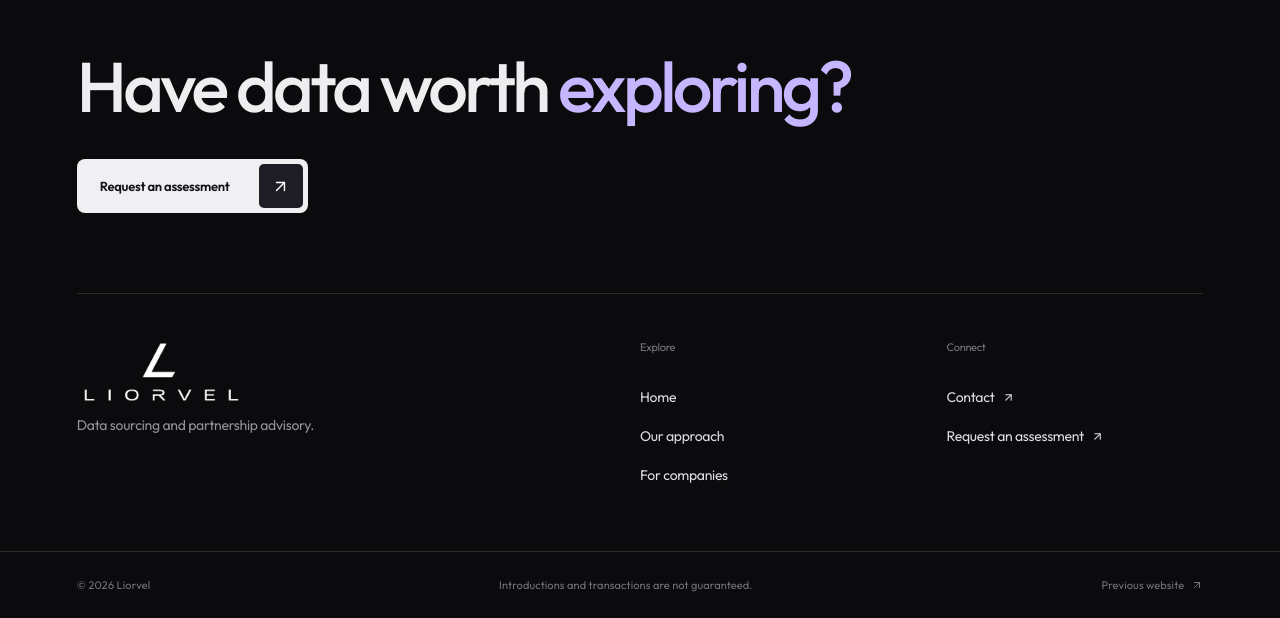
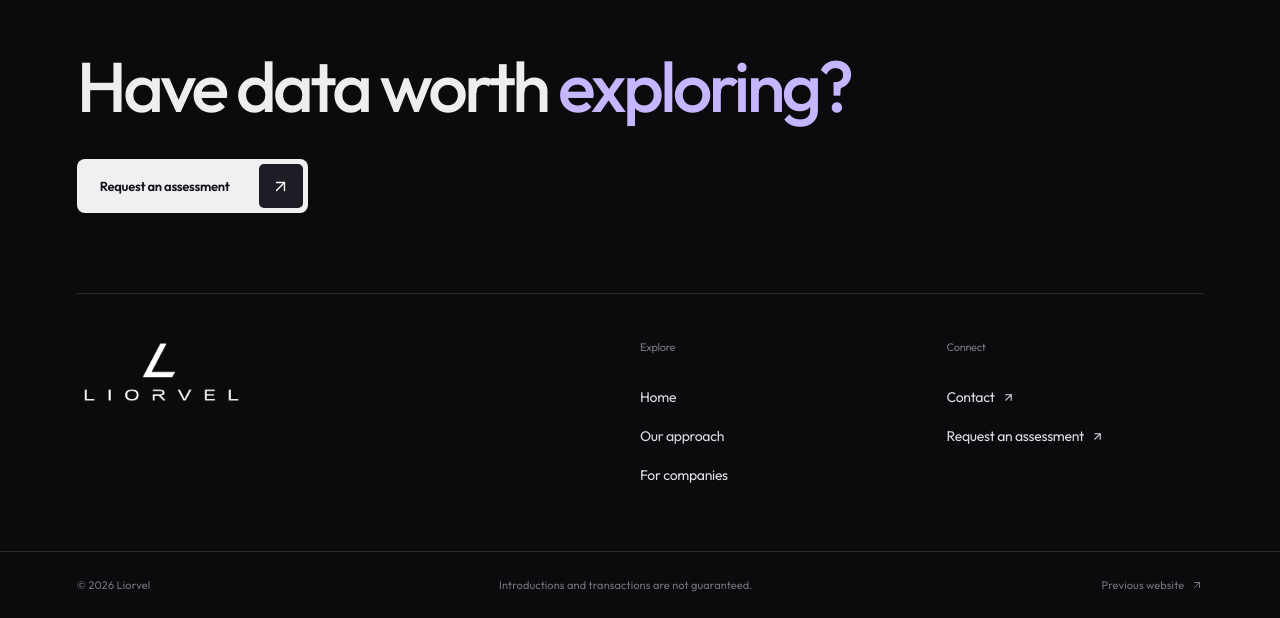
Before and after one commit to DiamondLocalMarketingCo/humanspirit, a Next.js app: page /contact in a window 1280 px wide. Shown: the part 1589-2207 px from the top of the page. Built offline with nearby package versions, Linux system fonts and the light colour scheme.

Commit message:
Remove remaining generic brand descriptor and refine page metadata

```diff
--- a/app/components/Experience.tsx
+++ b/app/components/Experience.tsx
@@ -58,7 +58,6 @@ export function Footer() {
       </div>
       <div className="footer-grid compact-footer-grid">
         <div><a href="/" className="footer-logo" aria-label="Liorvel home"><img className="footer-brand-logo" src="/liorvel_logo_white_transparent_true_alpha.png" alt="Liorvel" width={174} height={72}/></a>
-          <p>Data sourcing and partnership advisory.</p>
         </div>
         <div><span className="footer-heading">Explore</span><a href="/">Home</a><a href="/approach">Our approach</a><a href="/companies">For companies</a></div>
         <div><span className="footer-heading">Connect</span><a href="/contact">Contact <ArrowUpRight size={13}/></a><a href="/contact">Request an assessment <ArrowUpRight size={13}/></a></div>
--- a/app/layout.tsx
+++ b/app/layout.tsx
@@ -6,7 +6,7 @@ const geist = Geist({ variable: "--font-geist-sans", subsets: ["latin"], display
 const outfit = Outfit({ variable: "--font-outfit", subsets: ["latin"], display: "swap" });
 
 export const metadata: Metadata = {
-  title: { default: "Liorvel | Independent Data Advisory & Partnerships", template: "%s | Liorvel" },
+  title: { default: "Liorvel | Business Data Partnerships", template: "%s | Liorvel" },
   description: "Liorvel qualifies business data opportunities and introduces companies to brokers and licensing partners. Explore whether your company's data holds untapped potential.",
   robots: { index: true, follow: true },
 };
```
